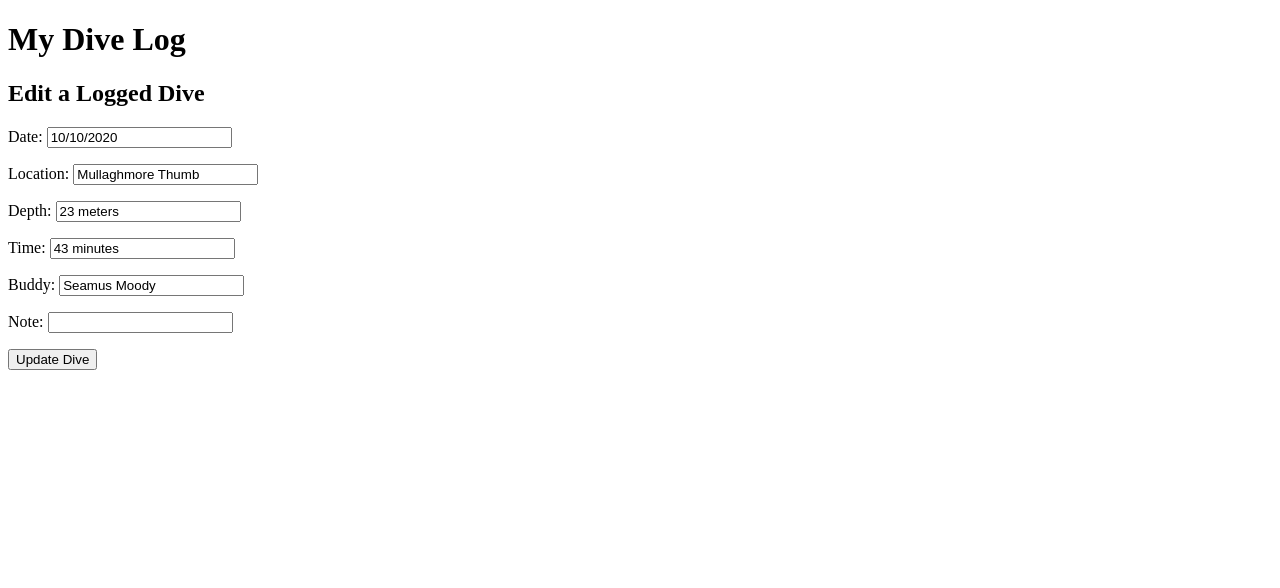
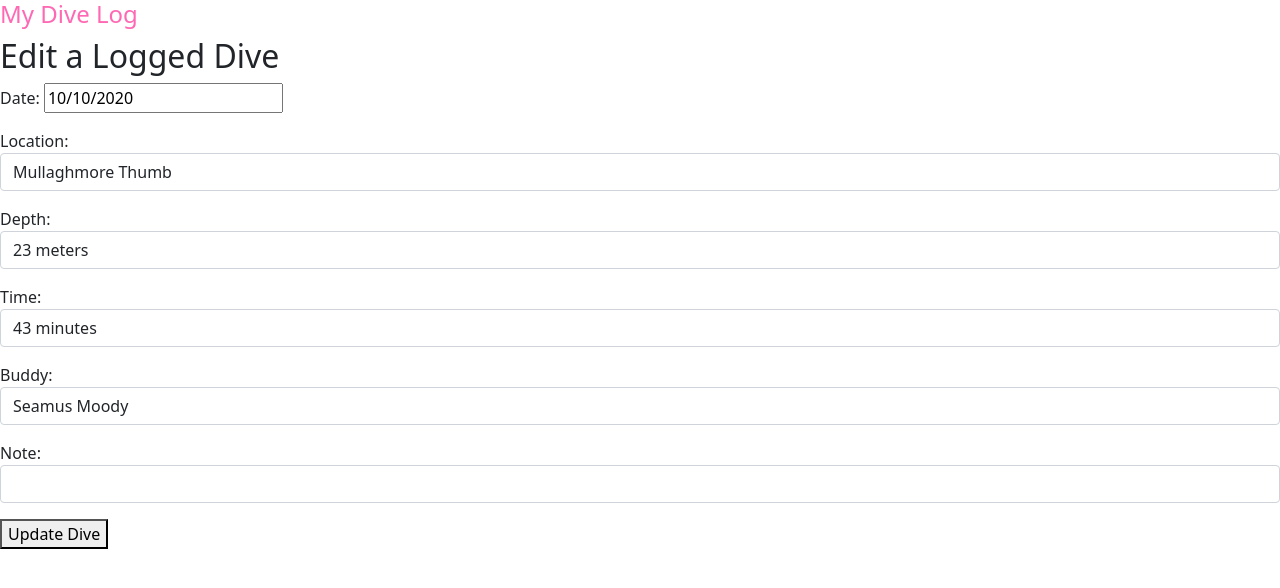
Before and after one commit to lisa-butler/My-Dive-Log, a Django app: page /edit/3 in a window 1280 px wide. Shown: the top 588 px of the page. Run offline with Django 3.2, Linux system fonts and the light colour scheme; data comes from the database, SQL or seed files in the repository.

Commit message:
css styles applied to table and form

```diff
--- a/log/forms.py
+++ b/log/forms.py
@@ -7,7 +7,7 @@ class ItemForm(forms.ModelForm):
         model = Item
         fields = ['date', 'location', 'depth', 'time', 'buddy', 'note']
         widgets = {
-            'date' : forms.TextInput(attrs={'class': 'form-control'}),
+            'date' : forms.TextInput(attrs={'class': 'form-inputs'}),
             'location' : forms.TextInput(attrs={'class': 'form-control'}),
             'depth' : forms.TextInput(attrs={'class': 'form-control'}),
             'time' : forms.TextInput(attrs={'class': 'form-control'}),
--- a/log/static/style.css
+++ b/log/static/style.css
@@ -1,4 +1,4 @@
-#title {
+h1 {
     color: hotpink;
     font-size: x-large;
 }
@@ -7,3 +7,8 @@
     justify-content: space-around;
 
 }
+
+.form-inputs {
+    max-width: 21em;
+    display: inline-block;
+}
--- a/log/templates/log/edit_item.html
+++ b/log/templates/log/edit_item.html
@@ -4,7 +4,14 @@
     <meta charset="UTF-8">
     <meta http-equiv="X-UA-Compatible" content="IE=edge">
     <meta name="viewport" content="width=device-width, initial-scale=1.0">
-    <title>Document</title>
+    <!-- Latest compiled and minified CSS -->
+    <link href="https://cdn.jsdelivr.net/npm/bootstrap@5.1.3/dist/css/bootstrap.min.css" rel="stylesheet">
+    <!--My Style Sheet-->
+    <link rel="stylesheet" href="static/style.css">
+    <!-- Latest compiled JavaScript -->
+    <script src="https://cdn.jsdelivr.net/npm/bootstrap@5.1.3/dist/js/bootstrap.bundle.min.js"></script>
+    <meta name="viewport" content="width=device-width, initial-scale=1">
+    <title>My Dive Log</title>
 </head>
 <body>
     <h1>My Dive Log</h1>
```
Also changed, not shown: log/templates/log/logadive.html (+4 -3 lines), log/templates/log/logpage.html (+9 -8 lines).
